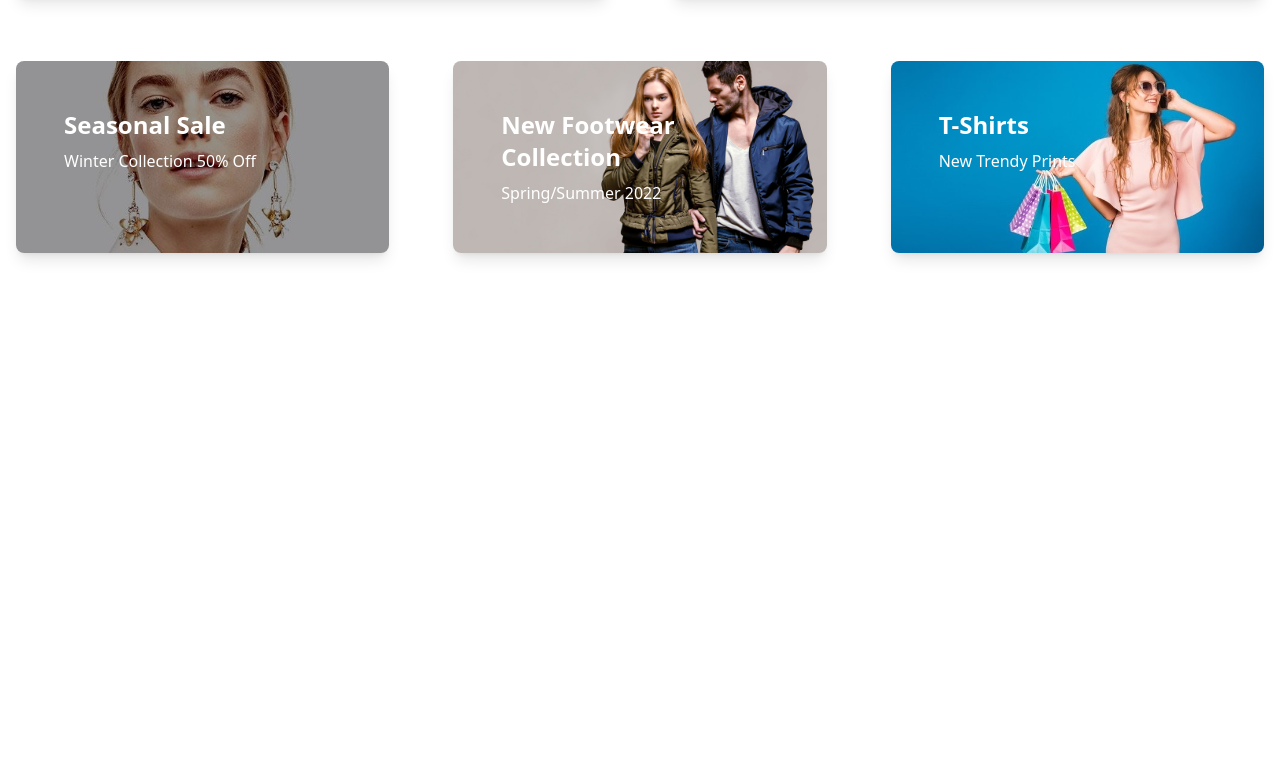
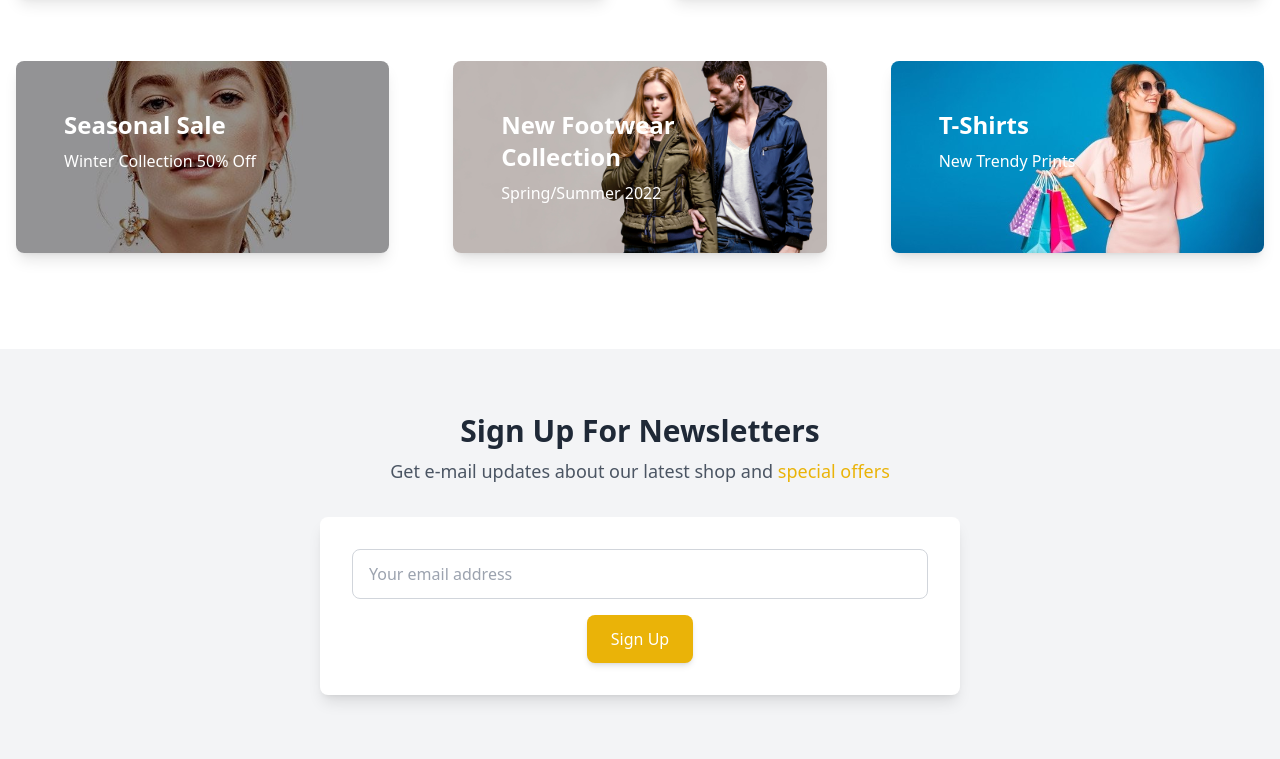
Before and after one commit to nishkarsh25/MyEcommerce-ResponsivePage, a website: page src/index.html in a window 1280 px wide. Shown: the part 4759-5518 px from the top of the page. Before the commit the page ends 5108 px from the top, so only its background shows below. Drawn offline with Linux system fonts and the light colour scheme.

Commit message:
Made the last and news-letter section of the body:
Just normal tailwind css styling
No special catch or special attention thing

```diff
--- a/src/index.html
+++ b/src/index.html
@@ -434,6 +434,24 @@
           </div>
         </section>
 
+
+        <section id="newsletter" class="bg-gray-100 py-16">
+          <div class="container mx-auto">
+            <div class="max-w-2xl mx-auto text-center mb-8">
+              <h3 class="text-3xl font-bold mb-2 text-gray-800">Sign Up For Newsletters</h3>
+              <h5 class="text-lg text-gray-600">Get e-mail updates about our latest shop and <span class="text-yellow-500">special offers</span></h5>
+            </div>
+            <div class="flex justify-center">
+              <div class="w-full md:w-2/3 lg:w-1/2 bg-white shadow-lg rounded-lg p-6 md:p-8">
+                <form class="flex flex-col items-center">
+                  <input type="email" placeholder="Your email address" id="email-address-input" class="w-full py-3 px-4 rounded-lg focus:outline-none border border-gray-300 mb-4">
+                  <button class="w-full md:w-auto bg-yellow-500 text-white py-3 px-6 rounded-lg shadow-md focus:outline-none hover:bg-yellow-600 transition duration-300">Sign Up</button>
+                </form>
+              </div>
+            </div>
+          </div>
+        </section>
+
     </main>
 </body>
 </html>
```
Also changed, not shown: src/output.css.
